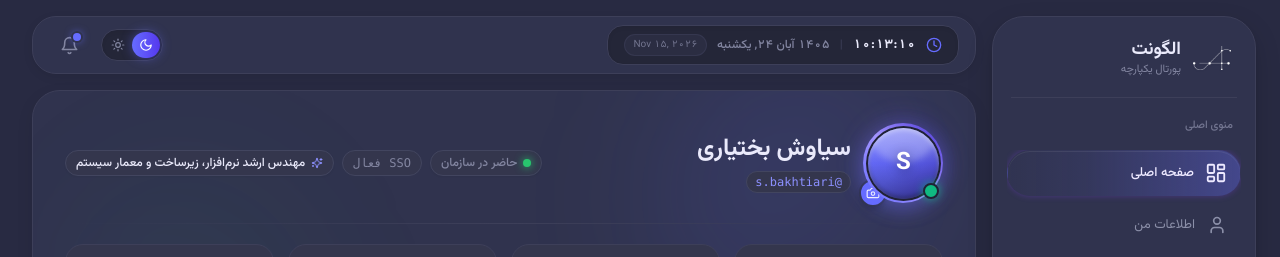
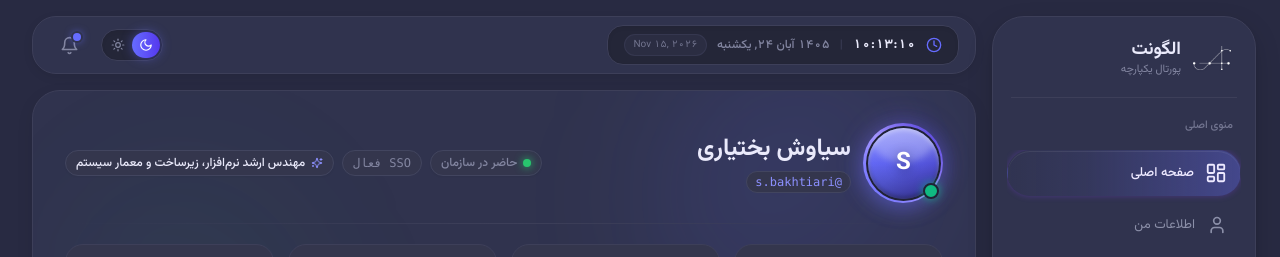
Before and after one commit to siawvash/algonet-portal, a React (Vite) app: page / in a window 1280 px wide. Shown: the top 257 px of the page. Built offline with nearby package versions, Linux system fonts and the light colour scheme.

Commit message:
fix(user-card): remove camera edit icon from avatar badge

```diff
--- a/src/components/home/UserInfoCard.tsx
+++ b/src/components/home/UserInfoCard.tsx
@@ -7,8 +7,7 @@ import {
   Hash,
   MapPin,
   Briefcase,
-  Sparkles,
-  Camera
+  Sparkles
 } from 'lucide-react';
 
 interface UserInfoCardProps {
@@ -46,11 +45,11 @@ export const UserInfoCard: React.FC<UserInfoCardProps> = ({
         <div className="flex flex-col sm:flex-row items-start sm:items-center justify-between gap-3 sm:gap-5">
           {/* Right Section (in RTL): Avatar + Name + Username */}
           <div className="flex items-center gap-3 sm:gap-4.5">
-            {/* Clickable Avatar with Camera Edit Badge */}
+            {/* Clickable Avatar */}
             <div
               className="relative group cursor-pointer"
               onClick={onOpenAvatarModal || onNavigateProfile}
-              title="تغییر تصویر پروفایل"
+              title="پروفایل کاربری"
             >
               <UserAvatar
                 size="lg"
@@ -58,12 +57,6 @@ export const UserInfoCard: React.FC<UserInfoCardProps> = ({
                 presenceStatus="present"
                 interactive={true}
               />
-              <div
-                className="absolute -bottom-1 -left-1 size-6 sm:size-7 rounded-full bg-[#666cff] text-white flex items-center justify-center shadow-md border-2 border-white dark:border-[#30334e] group-hover:scale-110 active:scale-90 transition-all cursor-pointer"
-                title="تغییر تصویر"
-              >
-                <Camera className="size-3 sm:size-3.5" />
-              </div>
             </div>
 
             <div className="space-y-1 text-right">
```
